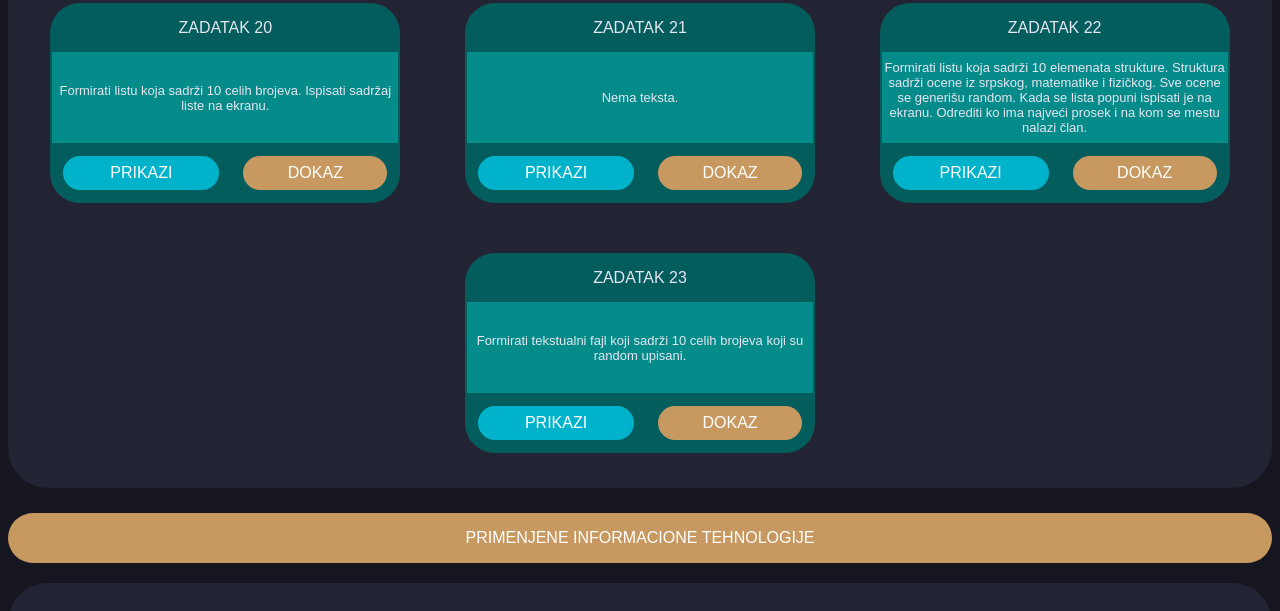
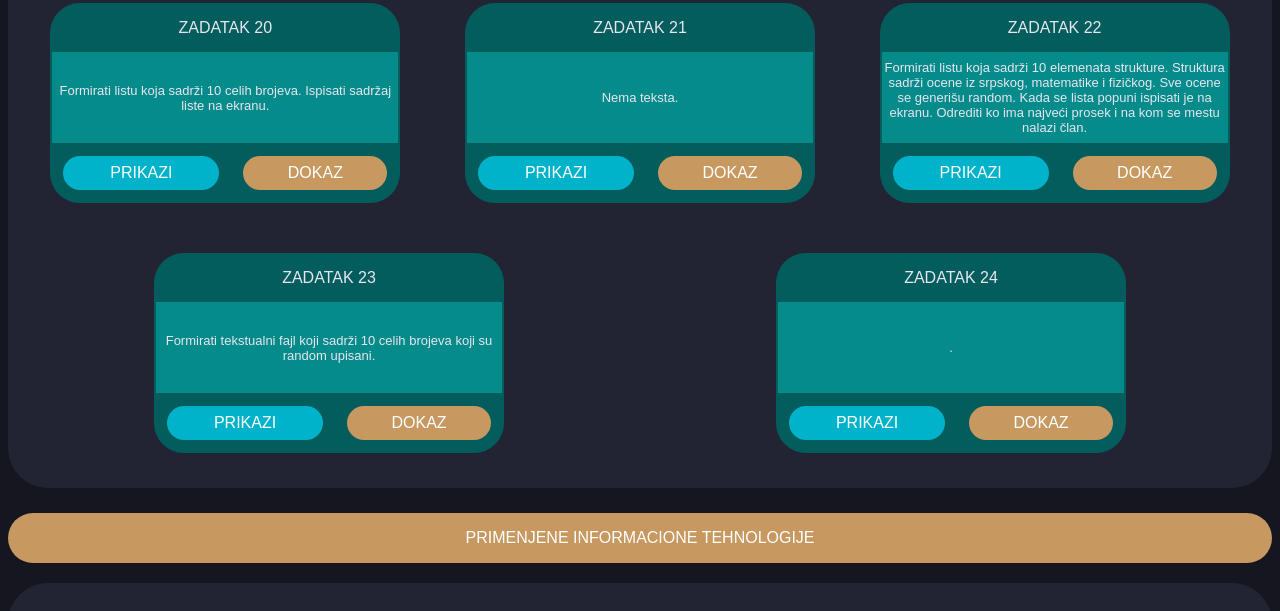
Before and after one commit to luka-smaras/website, a plain HTML site: page zadaci.html in a window 1280 px wide. Shown: the part 3197-3808 px from the top of the page. Drawn offline with Linux system fonts and the light colour scheme.

Commit message:
dodata slika za 24 zadatak u sajt

```diff
--- a/zadaci.html
+++ b/zadaci.html
@@ -405,6 +405,21 @@
                     </tr>
                 </table>
             </div>
+
+            <div class="zadatak">
+                <table>
+                    <tr> <!--Broj zadatka-->
+                        <td colspan="2" class="br_zad">ZADATAK 24</td>
+                    </tr>
+                    <tr> <!--Tekst zadatka-->
+                        <td colspan="2" class="text_zad">.</td>
+                    </tr>
+                    <tr class="dugmad">
+                        <td><a href="appdata/content/SVE/zadatak24/main.cpp" class="show">PRIKAZI</a></td><!--zadatak-->
+                        <td><a href="appdata/content/dokaz_prog/zadatak24.png" class="dokaz">DOKAZ</a></td><!--dokaz-->
+                    </tr>
+                </table>
+            </div>
         </div><!--Kraj zadataka sa listama i tekstualnim dokumentima-->
 
         <div class="label_predmet" id="pit"> PRIMENJENE INFORMACIONE TEHNOLOGIJE</div> <!--Ovde krecu zadaci iz PIT-a-->
```
